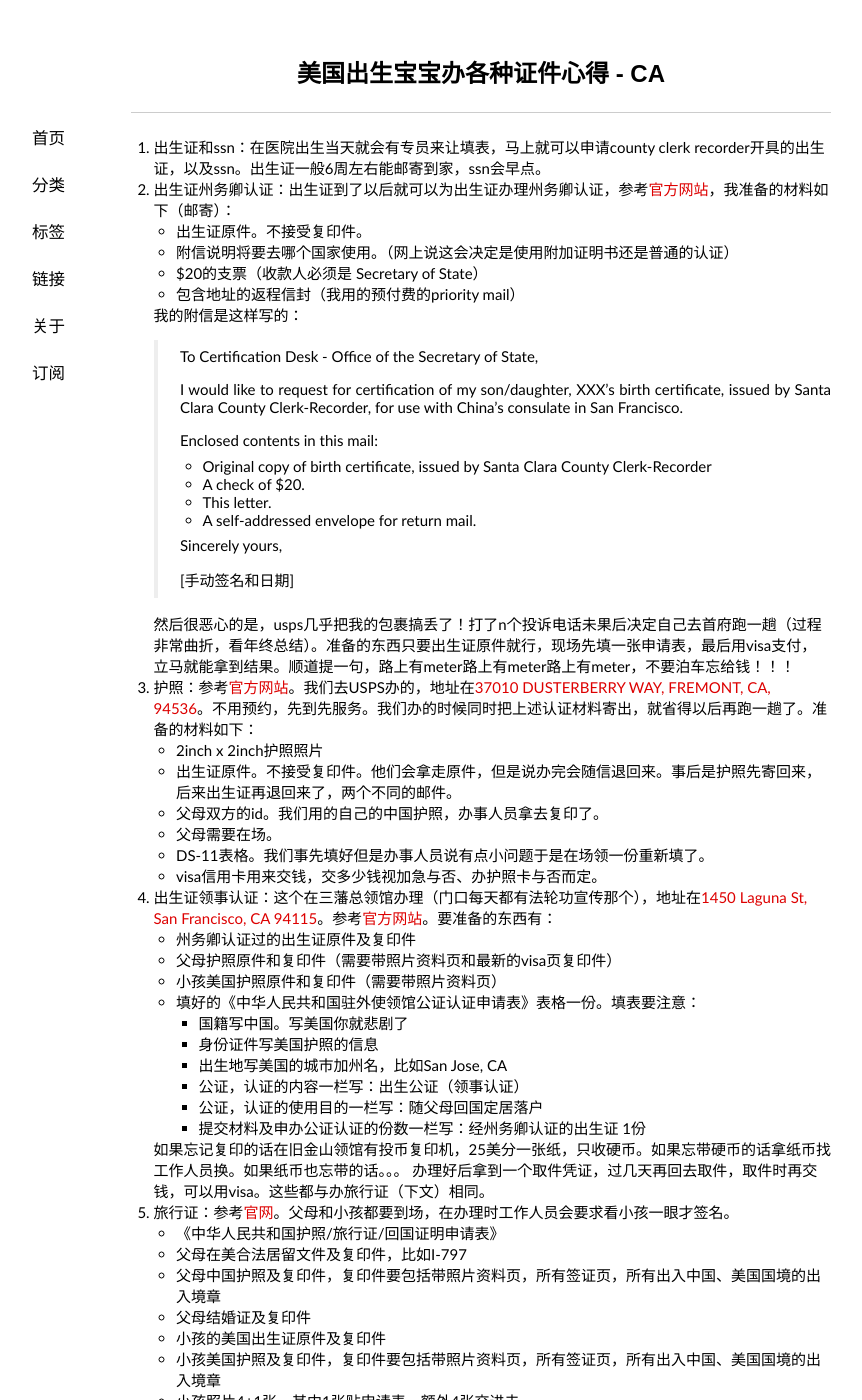
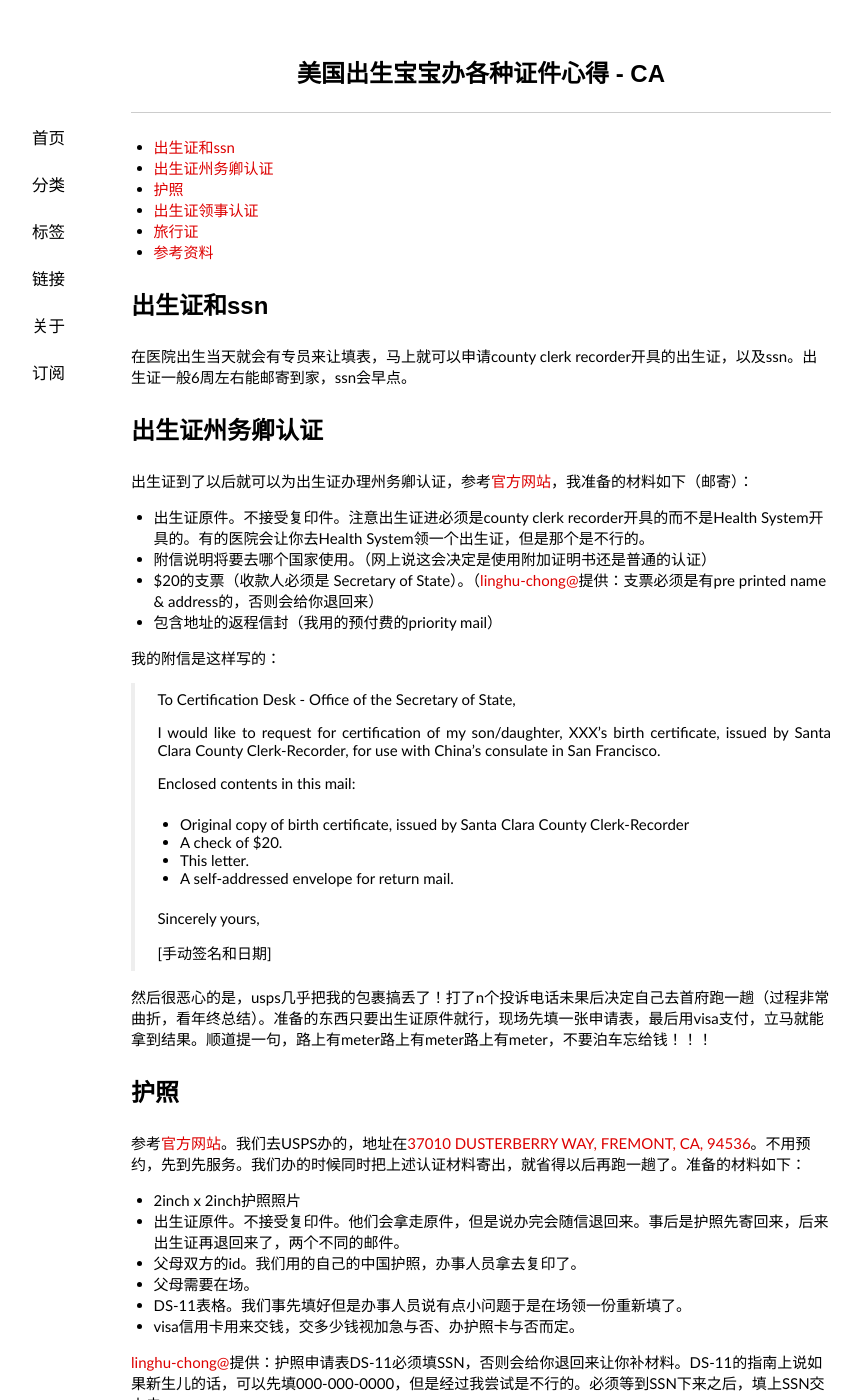
Before and after one commit to lam8da/lam8da.github.io, a Jekyll site: the page built from _posts/2016-12-02-baby-us-documents.md, in a window 1280 px wide and 1400 px high. Shown: the whole window, without its empty margins (159-1021 px from the left). Built offline with Jekyll 4.4.1, drawn with Linux system fonts in a browser that asks for light colours; nearby versions of some CDN libraries; comment, search, counter and statistics services are not loaded; some of the changed text lies outside the part shown.

Commit message:
Update baby us documents

```diff
--- a/_posts/2016-12-02-baby-us-documents.md
+++ b/_posts/2016-12-02-baby-us-documents.md
@@ -12,85 +12,109 @@ tags:
     - 我是好爸爸
 ---
 
-1. 出生证和ssn：在医院出生当天就会有专员来让填表，马上就可以申请county clerk recorder开具的出生证，以及ssn。出生证一般6周左右能邮寄到家，ssn会早点。
-1. 出生证州务卿认证：出生证到了以后就可以为出生证办理州务卿认证，参考[官方网站](http://www.sos.ca.gov/notary/authentication/)，我准备的材料如下（邮寄）：
+* TOC
+{:toc}
 
-   - 出生证原件。不接受复印件。
-   - 附信说明将要去哪个国家使用。（网上说这会决定是使用附加证明书还是普通的认证）
-   - $20的支票（收款人必须是 Secretary of State）
-   - 包含地址的返程信封（我用的预付费的priority mail）
+# 出生证和ssn
 
-   我的附信是这样写的：
+在医院出生当天就会有专员来让填表，马上就可以申请county clerk recorder开具的出生证，以及ssn。出生证一般6周左右能邮寄到家，ssn会早点。
 
-   > To Certification Desk - Office of the Secretary of State,
-   >
-   > I would like to request for certification of my son/daughter, XXX's
-   > birth certificate, issued by Santa Clara County Clerk-Recorder, for use with
-   > China's consulate in San Francisco.
-   >
-   > Enclosed contents in this mail:
-   > - Original copy of birth certificate, issued by Santa Clara County Clerk-Recorder
-   > - A check of $20.
-   > - This letter.
-   > - A self-addressed envelope for return mail.
-   >
-   > Sincerely yours,
-   >
-   > [手动签名和日期]
+# 出生证州务卿认证
 
-   然后很恶心的是，usps几乎把我的包裹搞丢了！打了n个投诉电话未果后决定自己去首府跑一趟（过程非常曲折，看年终总结）。准备的东西只要出生证原件就行，现场先填一张申请表，最后用visa支付，立马就能拿到结果。顺道提一句，路上有meter路上有meter路上有meter，不要泊车忘给钱！！！
-1. 护照：参考[官方网站](https://travel.state.gov/content/passports/en/passports/apply.html)。我们去USPS办的，地址在[37010 DUSTERBERRY WAY, FREMONT, CA, 94536](https://www.google.com/maps/place/37010+Dusterberry+Way,+Fremont,+CA+94536/@37.5558872,-122.0157803,17z/data=!3m1!4b1!4m5!3m4!1s0x808fbf9f3081fa69:0x265d42f0a7cb5dc0!8m2!3d37.555883!4d-122.0135916)。不用预约，先到先服务。我们办的时候同时把上述认证材料寄出，就省得以后再跑一趟了。准备的材料如下：
+出生证到了以后就可以为出生证办理州务卿认证，参考[官方网站](http://www.sos.ca.gov/notary/authentication/)，我准备的材料如下（邮寄）：
 
-   - 2inch x 2inch护照照片
-   - 出生证原件。不接受复印件。他们会拿走原件，但是说办完会随信退回来。事后是护照先寄回来，后来出生证再退回来了，两个不同的邮件。
-   - 父母双方的id。我们用的自己的中国护照，办事人员拿去复印了。
-   - 父母需要在场。
-   - DS-11表格。我们事先填好但是办事人员说有点小问题于是在场领一份重新填了。
-   - visa信用卡用来交钱，交多少钱视加急与否、办护照卡与否而定。
-1. 出生证领事认证：这个在三藩总领馆办理（门口每天都有法轮功宣传那个），地址在[1450 Laguna St, San Francisco, CA 94115](https://www.google.com/maps/place/1450+Laguna+St,+San+Francisco,+CA+94115/@37.7846962,-122.4298091,17z/data=!3m1!4b1!4m5!3m4!1s0x808580be902b6903:0x45c451fe762bfa6b!8m2!3d37.784692!4d-122.4276204)。参考[官方网站](http://www.chinaconsulatesf.org/chn/qianzhen/gzrz/t1236894.htm)。要准备的东西有：
+- 出生证原件。不接受复印件。注意出生证进必须是county clerk recorder开具的而不是Health System开具的。有的医院会让你去Health System领一个出生证，但是那个是不行的。
+- 附信说明将要去哪个国家使用。（网上说这会决定是使用附加证明书还是普通的认证）
+- $20的支票（收款人必须是 Secretary of State）。（[linghu-chong@][github-linghu-chong]提供：支票必须是有pre printed name & address的，否则会给你退回来）
+- 包含地址的返程信封（我用的预付费的priority mail）
 
-   - 州务卿认证过的出生证原件及复印件
-   - 父母护照原件和复印件（需要带照片资料页和最新的visa页复印件）
-   - 小孩美国护照原件和复印件（需要带照片资料页）
-   - 填好的《中华人民共和国驻外使领馆公证认证申请表》表格一份。填表要注意：
-     - 国籍写中国。写美国你就悲剧了
-     - 身份证件写美国护照的信息
-     - 出生地写美国的城市加州名，比如San Jose, CA
-     - 公证，认证的内容一栏写：出生公证（领事认证）
-     - 公证，认证的使用目的一栏写：随父母回国定居落户
-     - 提交材料及申办公证认证的份数一栏写：经州务卿认证的出生证 1份
+我的附信是这样写的：
 
-   如果忘记复印的话在旧金山领馆有投币复印机，25美分一张纸，只收硬币。如果忘带硬币的话拿纸币找工作人员换。如果纸币也忘带的话。。。
-   办理好后拿到一个取件凭证，过几天再回去取件，取件时再交钱，可以用visa。这些都与办旅行证（下文）相同。
-1. 旅行证：参考[官网](http://www.chinaconsulatesf.org/chn/qianzhen/fzlxz)。父母和小孩都要到场，在办理时工作人员会要求看小孩一眼才签名。
+> To Certification Desk - Office of the Secretary of State,
+>
+> I would like to request for certification of my son/daughter, XXX's
+> birth certificate, issued by Santa Clara County Clerk-Recorder, for use with
+> China's consulate in San Francisco.
+>
+> Enclosed contents in this mail:
+> - Original copy of birth certificate, issued by Santa Clara County Clerk-Recorder
+> - A check of $20.
+> - This letter.
+> - A self-addressed envelope for return mail.
+>
+> Sincerely yours,
+>
+> [手动签名和日期]
 
-   - 《中华人民共和国护照/旅行证/回国证明申请表》
-   - 父母在美合法居留文件及复印件，比如I-797
-   - 父母中国护照及复印件，复印件要包括带照片资料页，所有签证页，所有出入中国、美国国境的出入境章
-   - 父母结婚证及复印件
-   - 小孩的美国出生证原件及复印件
-   - 小孩美国护照及复印件，复印件要包括带照片资料页，所有签证页，所有出入中国、美国国境的出入境章
-   - 小孩照片4+1张。其中1张贴申请表，额外4张交进去。
-   - 如果小孩之前曾经办过旅行证这次是过期换领新证，则旧旅行证的原件和复印件都要带上。原件会被收走。复印件要包括带照片资料页和所有出入境盖章页。
+然后很恶心的是，usps几乎把我的包裹搞丢了！打了n个投诉电话未果后决定自己去首府跑一趟（过程非常曲折，看年终总结）。准备的东西只要出生证原件就行，现场先填一张申请表，最后用visa支付，立马就能拿到结果。顺道提一句，路上有meter路上有meter路上有meter，不要泊车忘给钱！！！
 
-   填表时要注意：
+# 护照
 
-   - 拼音姓名要和美国护照上英文名一样。不需要和中文名拼音一致。例如英文名是Mike San Zhang，其中San是middle name，则英文姓写Zhang，英文名写Mike San。
-   - 出生地点写出生州，比如California
-   - 原证件情况：如果之前办理过旅行证这次是过期换领新证，就写之前旅行证的信息，否则不要填。不要写小孩美国护照的信息（你写了他也会将其擦除）
-   - 国内户籍地址需要填写国内地址（写亲戚的没关系）联系人姓名和电话都需要填写
-   - 是否加入外国籍或持有外国护照这里，外国国籍选否，外国护照选是。需说明情况就写“小孩在国外出生”
-   - 申请人签名需要父母两个人都签字
+参考[官方网站](https://travel.state.gov/content/passports/en/passports/apply.html)。我们去USPS办的，地址在[37010 DUSTERBERRY WAY, FREMONT, CA, 94536](https://www.google.com/maps/place/37010+Dusterberry+Way,+Fremont,+CA+94536/@37.5558872,-122.0157803,17z/data=!3m1!4b1!4m5!3m4!1s0x808fbf9f3081fa69:0x265d42f0a7cb5dc0!8m2!3d37.555883!4d-122.0135916)。不用预约，先到先服务。我们办的时候同时把上述认证材料寄出，就省得以后再跑一趟了。准备的材料如下：
 
-   其他流程和办理领事认证类似。
+- 2inch x 2inch护照照片
+- 出生证原件。不接受复印件。他们会拿走原件，但是说办完会随信退回来。事后是护照先寄回来，后来出生证再退回来了，两个不同的邮件。
+- 父母双方的id。我们用的自己的中国护照，办事人员拿去复印了。
+- 父母需要在场。
+- DS-11表格。我们事先填好但是办事人员说有点小问题于是在场领一份重新填了。
+- visa信用卡用来交钱，交多少钱视加急与否、办护照卡与否而定。
 
-   > 问：每个旅行证貌似必须回过一次才能renew，否则过期了也不能renew？
-     {: .lambda_question}
+[linghu-chong@][github-linghu-chong]提供：护照申请表DS-11必须填SSN，否则会给你退回来让你补材料。DS-11的指南上说如果新生儿的话，可以先填000-000-0000，但是经过我尝试是不行的。必须等到SSN下来之后，填上SSN交上去。
 
-参考资料：
+# 出生证领事认证
+
+这个在三藩总领馆办理（门口每天都有法轮功宣传那个），地址在[1450 Laguna St, San Francisco, CA 94115](https://www.google.com/maps/place/1450+Laguna+St,+San+Francisco,+CA+94115/@37.7846962,-122.4298091,17z/data=!3m1!4b1!4m5!3m4!1s0x808580be902b6903:0x45c451fe762bfa6b!8m2!3d37.784692!4d-122.4276204)。参考[官方网站](http://www.chinaconsulatesf.org/chn/qianzhen/gzrz/t1236894.htm)。要准备的东西有：
+
+- 州务卿认证过的出生证原件及复印件
+- 父母护照原件和复印件（需要带照片资料页和最新的visa页复印件）
+- 小孩美国护照原件和复印件（需要带照片资料页）
+- 填好的《中华人民共和国驻外使领馆公证认证申请表》表格一份（[linghu-chong@][github-linghu-chong]提供：2017年开始，认证和公证的表格已经分开了。如果下载原来的《中华人民共和国驻外使领馆公证认证申请表》是不可以的。必须下载[《中华人民共和国驻外使领馆领事认证申请表》](http://www.china-embassy.org/chn/lszj/bgxz/P020171114234441501753.pdf)）。填表要注意：
+  - 国籍写中国。写美国你就悲剧了
+  - 身份证件写美国护照的信息
+  - 出生地写美国的城市加州名，比如San Jose, CA
+  - 公证，认证的内容一栏写：出生公证（领事认证）
+  - 公证，认证的使用目的一栏写：随父母回国定居落户
+  - 提交材料及申办公证认证的份数一栏写：经州务卿认证的出生证 1份
+  - [linghu-chong@][github-linghu-chong]提供：领事认证表填写时，必须注意申请人是父母之一，而不是小孩子的名字。
+- [xiaolittle@][github-xiaolittle]提供：这个出生证领事认证也是需要父母在美合法居留文件及复印件的，比如I-797
+
+如果忘记复印的话在旧金山领馆有投币复印机，25美分一张纸，只收硬币。如果忘带硬币的话拿纸币找工作人员换。如果纸币也忘带的话。。。
+办理好后拿到一个取件凭证，过几天再回去取件，取件时再交钱，可以用visa。这些都与办旅行证（下文）相同。
+
+# 旅行证
+
+参考[官网](http://www.chinaconsulatesf.org/chn/qianzhen/fzlxz)。父母和小孩都要到场，在办理时工作人员会要求看小孩一眼才签名。
+
+- 《中华人民共和国护照/旅行证/回国证明申请表》
+- 父母在美合法居留文件及复印件，比如I-797
+- 父母中国护照及复印件，复印件要包括带照片资料页，所有签证页，所有出入中国、美国国境的出入境章
+- 父母结婚证及复印件
+- 小孩的美国出生证原件及复印件
+- 小孩美国护照及复印件，复印件要包括带照片资料页，所有签证页，所有出入中国、美国国境的出入境章
+- 小孩照片4+1张。其中1张贴申请表，额外4张交进去。（[linghu-chong@][github-linghu-chong]提供：旅行证照片3张就可以了）
+- 如果小孩之前曾经办过旅行证这次是过期换领新证，则旧旅行证的原件和复印件都要带上。原件会被收走。复印件要包括带照片资料页和所有出入境盖章页。
+
+填表时要注意：
+
+- 拼音姓名要和美国护照上英文名一样。不需要和中文名拼音一致。例如英文名是Mike San Zhang，其中San是middle name，则英文姓写Zhang，英文名写Mike San。
+- 出生地点写出生州，比如California
+- 原证件情况：如果之前办理过旅行证这次是过期换领新证，就写之前旅行证的信息，否则不要填。不要写小孩美国护照的信息（你写了他也会将其擦除）
+- 国内户籍地址需要填写国内地址（写亲戚的没关系）联系人姓名和电话都需要填写
+- 是否加入外国籍或持有外国护照这里，外国国籍选否，外国护照选是。需说明情况就写“小孩在国外出生”
+- 申请人签名需要父母两个人都签字
+
+其他流程和办理领事认证类似。
+
+> 问：每个旅行证貌似必须回过一次才能renew，否则过期了也不能renew？
+  {: .lambda_question}
+
+# 参考资料
 
 - [给美国宝宝办理护照旅行证以及出生证公证认证攻略](http://blog.sina.com.cn/s/blog_696aea200101g3n7.html)
 - [美国生华裔小孩在中国驻旧金山领馆办理旅行证和领事认证流程](https://b.henryzhou.com/index.php/2014/04/american_born_kid_chinese_travel_documents/)
 - [办理加州州务卿认证](https://www.delphij.net/wiki/kb/usa/california/sos_certification)
 - [美国出生的中国公民子女办理中华人民共和国旅行证](https://www.delphij.net/wiki/kb/usa/prc/sfconsulate/traveldocument)
 - [领事认证](https://www.delphij.net/wiki/kb/usa/prc/sfconsulate/cc)
+
+[github-linghu-chong]: https://github.com/linghu-chong
+[github-xiaolittle]: https://github.com/xiaolittle
```
